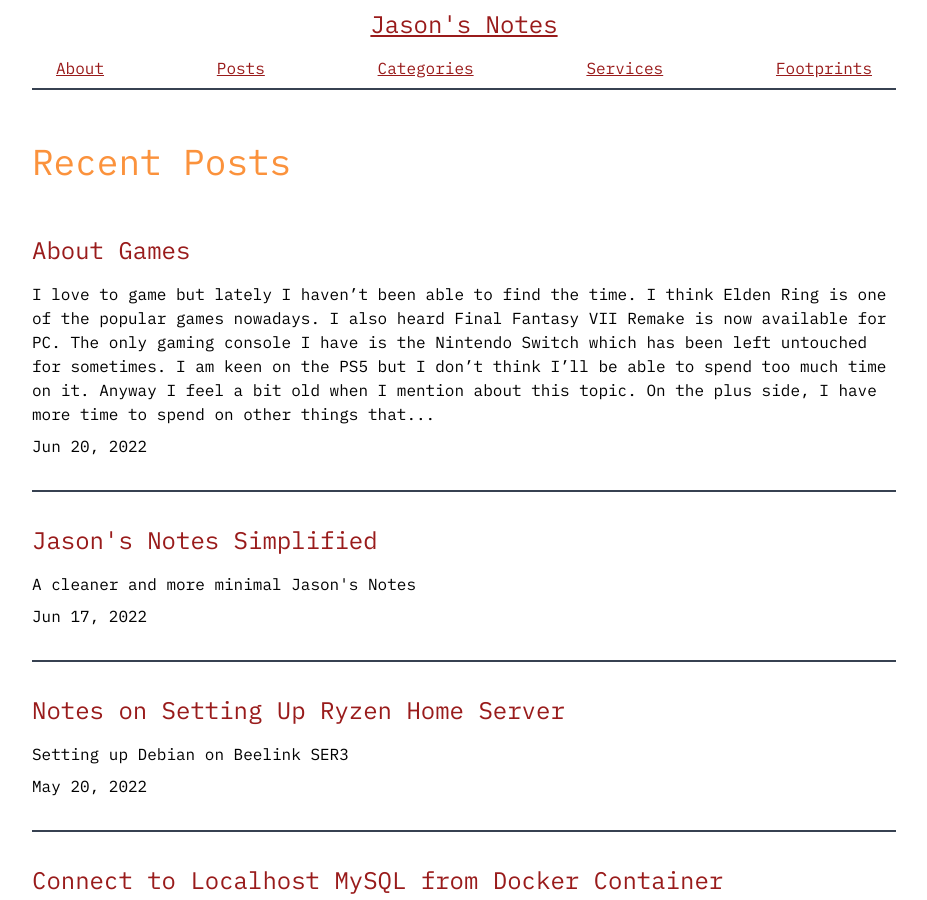
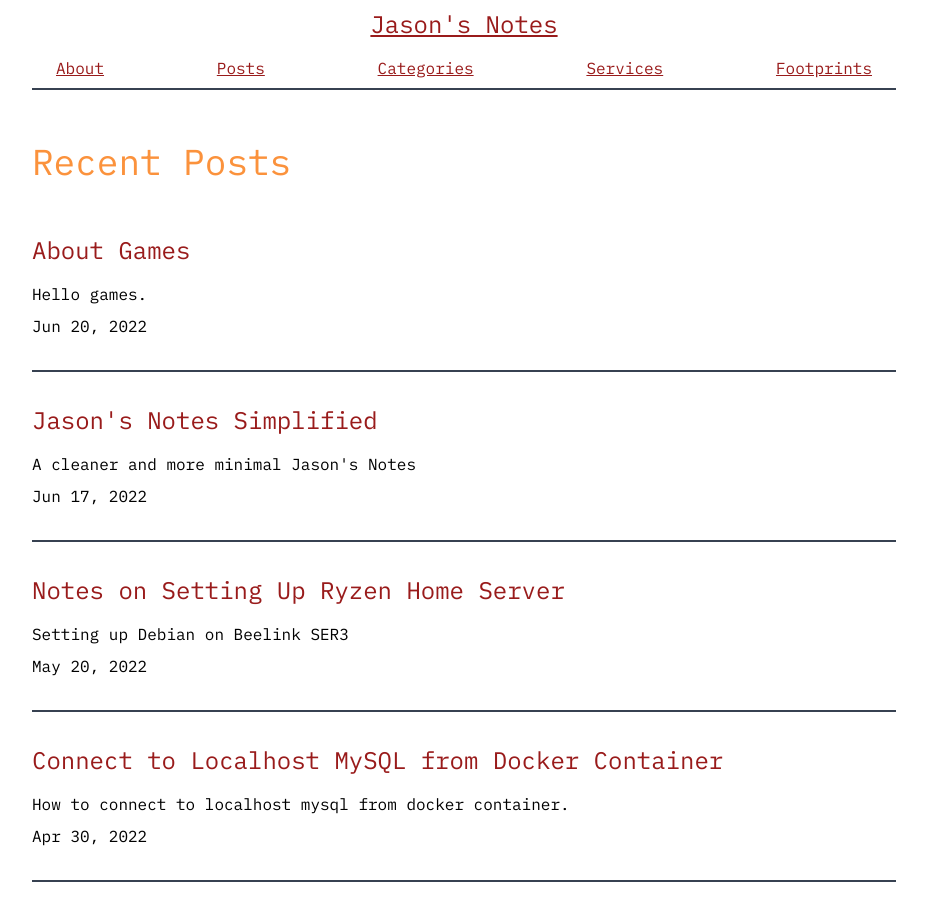
Before and after one commit to jasontthai/jasonthai.me, a Jekyll site: the page built from index.html, in a window 1280 px wide and 900 px high. Shown: the whole window, without its empty margins (176-1103 px from the left). Built offline with Jekyll 4.4.1, drawn with Linux system fonts in a browser that asks for light colours; the list of posts is cut into pages by our own code; comment, search, counter and statistics services are not loaded.

Commit message:
update _posts/2022-06-20-about-games.md

```diff
--- a/_posts/2022-06-20-about-games.md
+++ b/_posts/2022-06-20-about-games.md
@@ -4,6 +4,7 @@
 - games
 - thoughts
 category: blog
+description: Hello games.
 ---
 
 I love to game but lately I haven't been able to find the time. I think Elden Ring is one of the popular games nowadays. I also heard Final Fantasy VII Remake is now available for PC.
--- a/categories.html
+++ b/categories.html
@@ -33,7 +33,7 @@
           <a href="{{ site.baseurl }}{{ post.url }}">
             {{ post.title }}
           </a>
-          <time>{{ post.date | date: "%b %-d, %Y" }}</time>
+          <time>{{ post.date | date: "%b %-d" }}</time>
         </li>
         {% endfor %}
       </ul>
```
